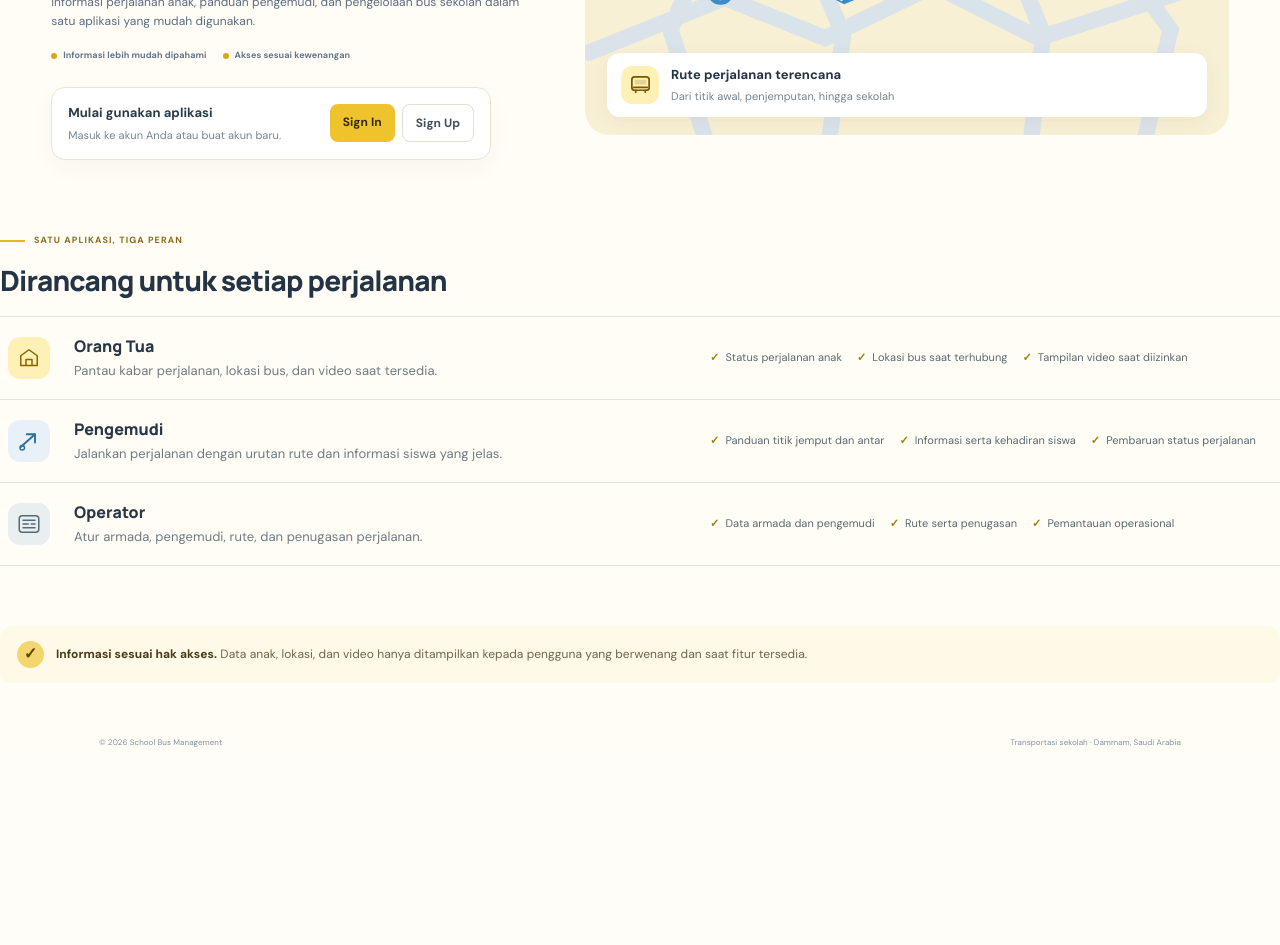
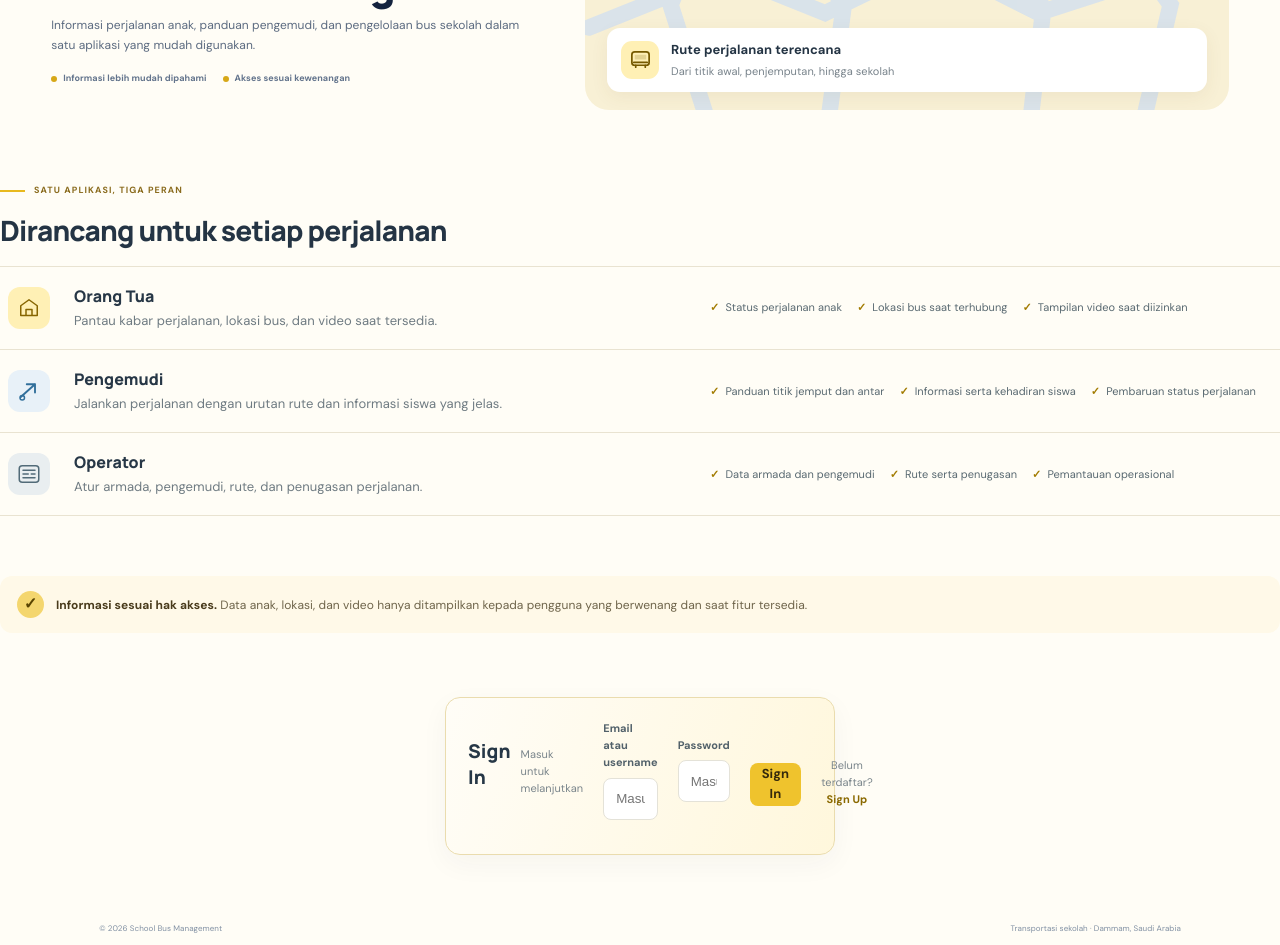
Before and after one commit to irusandi-hub/school-bus-management, a Next.js app: page / in a window 1280 px wide. Shown: the part 340-1285 px from the top of the page. Before the commit the page ends 1099 px from the top, so only its background shows below. Built offline with nearby package versions, Linux system fonts and the light colour scheme.

Commit message:
place development sign-in form at bottom and bypass auth to role chooser

```diff
--- a/app/page.tsx
+++ b/app/page.tsx
@@ -33,7 +33,6 @@ export default function LandingPage() {
         <h1>Perjalanan anak<br/>lebih <em>terpantau</em>,<br/>hati lebih tenang.</h1>
         <p className="sbm-lead">Informasi perjalanan anak, panduan pengemudi, dan pengelolaan bus sekolah dalam satu aplikasi yang mudah digunakan.</p>
         <div className="sbm-hero-trust"><span><i/> Informasi lebih mudah dipahami</span><span><i/> Akses sesuai kewenangan</span></div>
-        <div className="sbm-auth-card" aria-label="Akses akun"><div><strong>Mulai gunakan aplikasi</strong><small>Masuk ke akun Anda atau buat akun baru.</small></div><div className="sbm-auth-actions"><Link href="/login" className="sbm-auth-signin">Sign In</Link><Link href="/daftar" className="sbm-auth-signup">Sign Up</Link></div></div>
       </div>
       <div className="sbm-hero-visual" role="img" aria-label="Ilustrasi bus sekolah pada rute perjalanan">
         <div className="sbm-visual-top"><span className="sbm-live-dot"/> PERJALANAN SEKOLAH</div>
@@ -60,6 +59,15 @@ export default function LandingPage() {
     </section>
 
     <section className="sbm-refined-assurance"><span aria-hidden="true">✓</span><p><strong>Informasi sesuai hak akses.</strong> Data anak, lokasi, dan video hanya ditampilkan kepada pengguna yang berwenang dan saat fitur tersedia.</p></section>
+    <section className="sbm-login-section" aria-label="Masuk ke aplikasi">
+      <div className="sbm-login-card">
+        <div className="sbm-login-heading"><strong>Sign In</strong><span>Masuk untuk melanjutkan</span></div>
+        <label>Email atau username<input type="text" name="username" autoComplete="username" placeholder="Masukkan email atau username"/></label>
+        <label>Password<input type="password" name="password" autoComplete="current-password" placeholder="Masukkan password"/></label>
+        <Link href="/pilih-peran" className="sbm-login-submit">Sign In</Link>
+        <p className="sbm-login-signup">Belum terdaftar? <Link href="/daftar">Sign Up</Link></p>
+      </div>
+    </section>
     <footer className="sbm-footer"><span>© 2026 School Bus Management</span><span>Transportasi sekolah · Dammam, Saudi Arabia</span></footer>
     <style>{`
       .sbm-refined{--ref-yellow:#efc32d}
@@ -76,15 +84,17 @@ export default function LandingPage() {
       .sbm-route-caption strong,.sbm-route-caption small{display:block}
       .sbm-route-caption strong{font-size:13px;color:#243444}
       .sbm-route-caption small{font-size:11px;color:#78838b;margin-top:3px}
-      .sbm-auth-card{display:flex;align-items:center;justify-content:space-between;gap:18px;max-width:440px;margin-top:24px;padding:15px 16px;background:#fff;border:1px solid #eee5c9;border-radius:14px;box-shadow:0 8px 24px #2737460a}
-      .sbm-auth-card strong,.sbm-auth-card small{display:block}
-      .sbm-auth-card strong{font-size:13px;color:#293b48}
-      .sbm-auth-card small{font-size:11px;color:#78848b;margin-top:4px}
-      .sbm-auth-actions{display:flex;gap:7px;flex:none}
-      .sbm-auth-actions a{padding:9px 13px;border-radius:8px;text-decoration:none;font-size:12px;font-weight:800}
-      .sbm-auth-signin{background:#efc32d;color:#34290c}
-      .sbm-auth-signup{border:1px solid #e5dfce;color:#42515a}
-      @media(max-width:480px){.sbm-auth-card{align-items:flex-start;flex-direction:column}.sbm-auth-actions{width:100%}.sbm-auth-actions a{flex:1;text-align:center}}
+      .sbm-login-section{display:flex;justify-content:center;margin:8px 0 58px;padding:0 18px}
+      .sbm-login-card{width:min(100%,390px);padding:22px;background:#fff;border:1px solid #eee5c9;border-radius:15px;box-shadow:0 9px 28px #2737460b}
+      .sbm-login-heading{display:flex;align-items:baseline;justify-content:space-between;gap:10px;margin-bottom:17px}
+      .sbm-login-heading strong{font:800 19px Manrope,sans-serif;color:#263746}
+      .sbm-login-heading span{font-size:11px;color:#7a858b}
+      .sbm-login-card label{display:block;margin:0 0 12px;font-size:11px;font-weight:700;color:#52616a}
+      .sbm-login-card input{display:block;width:100%;height:42px;margin-top:6px;padding:0 12px;border:1px solid #e4e2d8;border-radius:8px;background:#fff;color:#263746;font:400 13px inherit;outline:none;box-sizing:border-box}
+      .sbm-login-card input:focus{border-color:#d2aa1d;box-shadow:0 0 0 3px #efc32d24}
+      .sbm-login-submit{display:flex;justify-content:center;align-items:center;width:100%;height:43px;margin-top:17px;border-radius:8px;background:#efc32d;color:#34290c;text-decoration:none;font-size:13px;font-weight:800;box-sizing:border-box}
+      .sbm-login-signup{margin:14px 0 0;text-align:center;font-size:11px;color:#7a858b}
+      .sbm-login-signup a{color:#8a6900;font-weight:800;text-decoration:none}
       .sbm-refined-roles{margin:56px 0 30px}
       .sbm-section-heading{margin-bottom:17px}
       .sbm-section-heading h2{font:800 clamp(21px,3vw,28px) Manrope,sans-serif;letter-spacing:-.8px;margin:7px 0 0;color:#243444}
```
